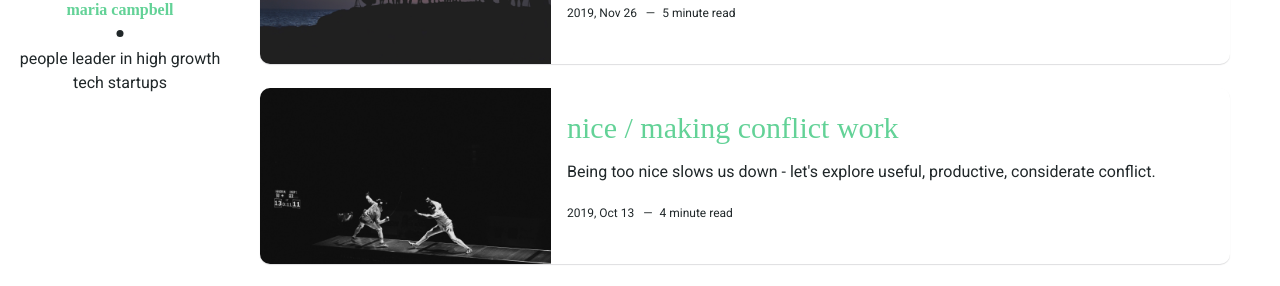
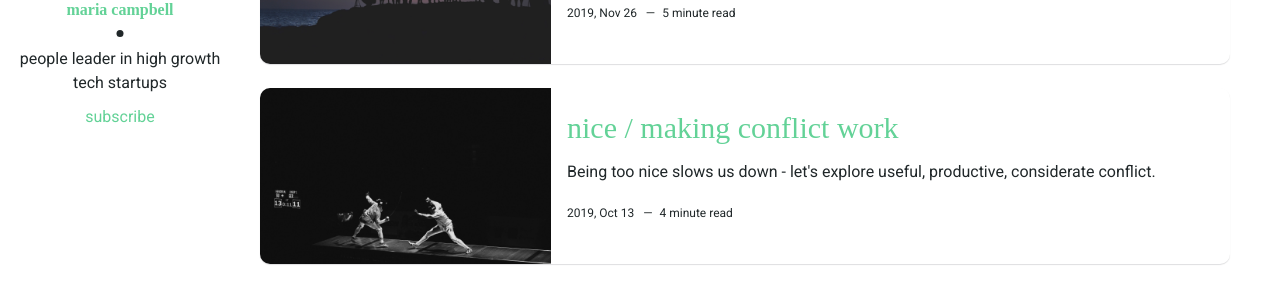
Before and after one commit to moyni/moyni.github.io, a Jekyll site: the page built from index.html, in a window 1280 px wide. Shown: the part 132-418 px from the top of the page. Built offline with Jekyll 4.4.1, drawn with Linux system fonts in a browser that asks for light colours; the list of posts is cut into pages by our own code.

Commit message:
add subscribe link

```diff
--- a/_layouts/main.html
+++ b/_layouts/main.html
@@ -10,6 +10,7 @@ layout: default
       </div>
       <div class="author-name">{{site.author}}</div>
       <p>{{site.about-author}}</p>
+      <a href="https://tinyletter.com/lowercaseopinions">subscribe</a>
     </div>
   </header> <!-- End Header -->
   <footer>
```
